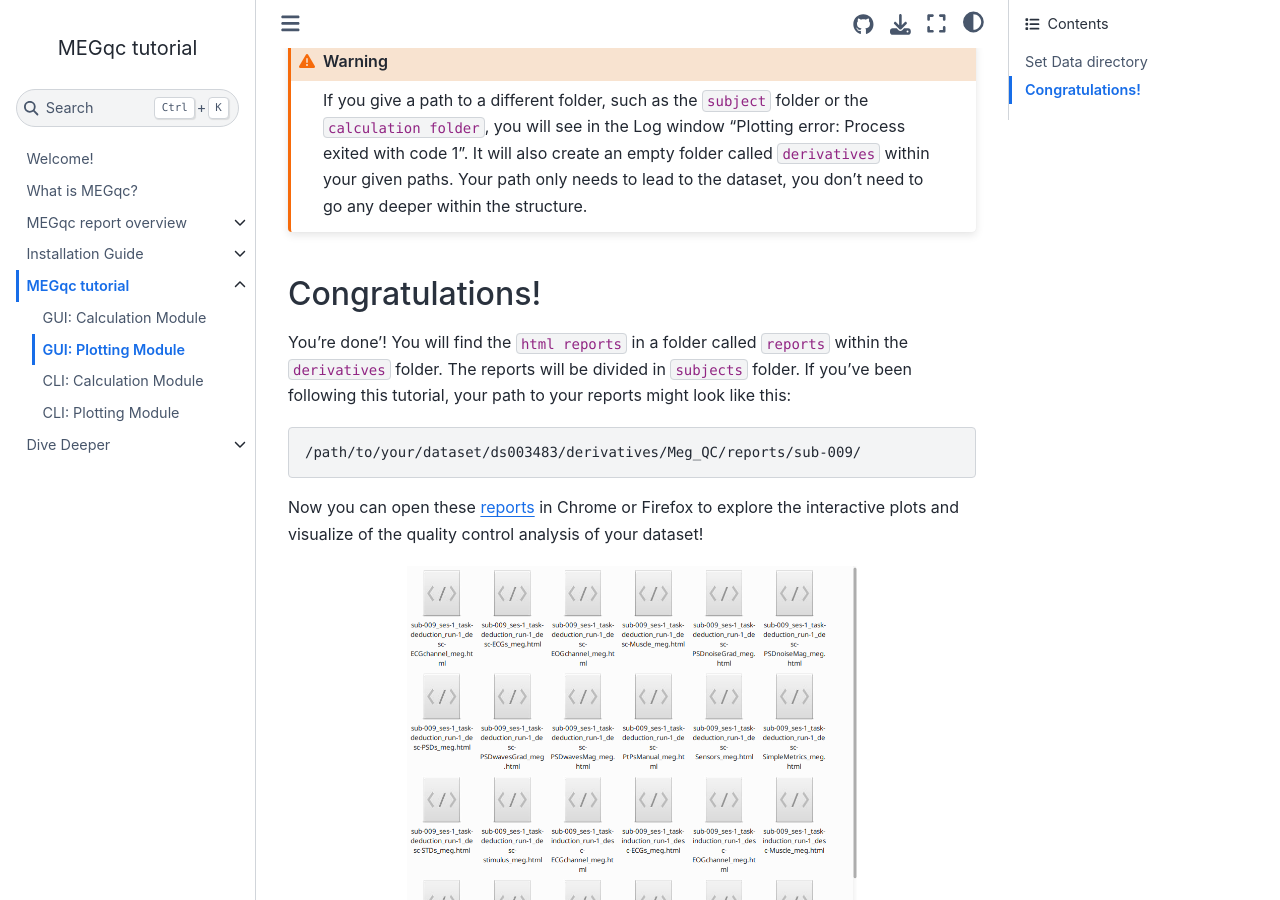
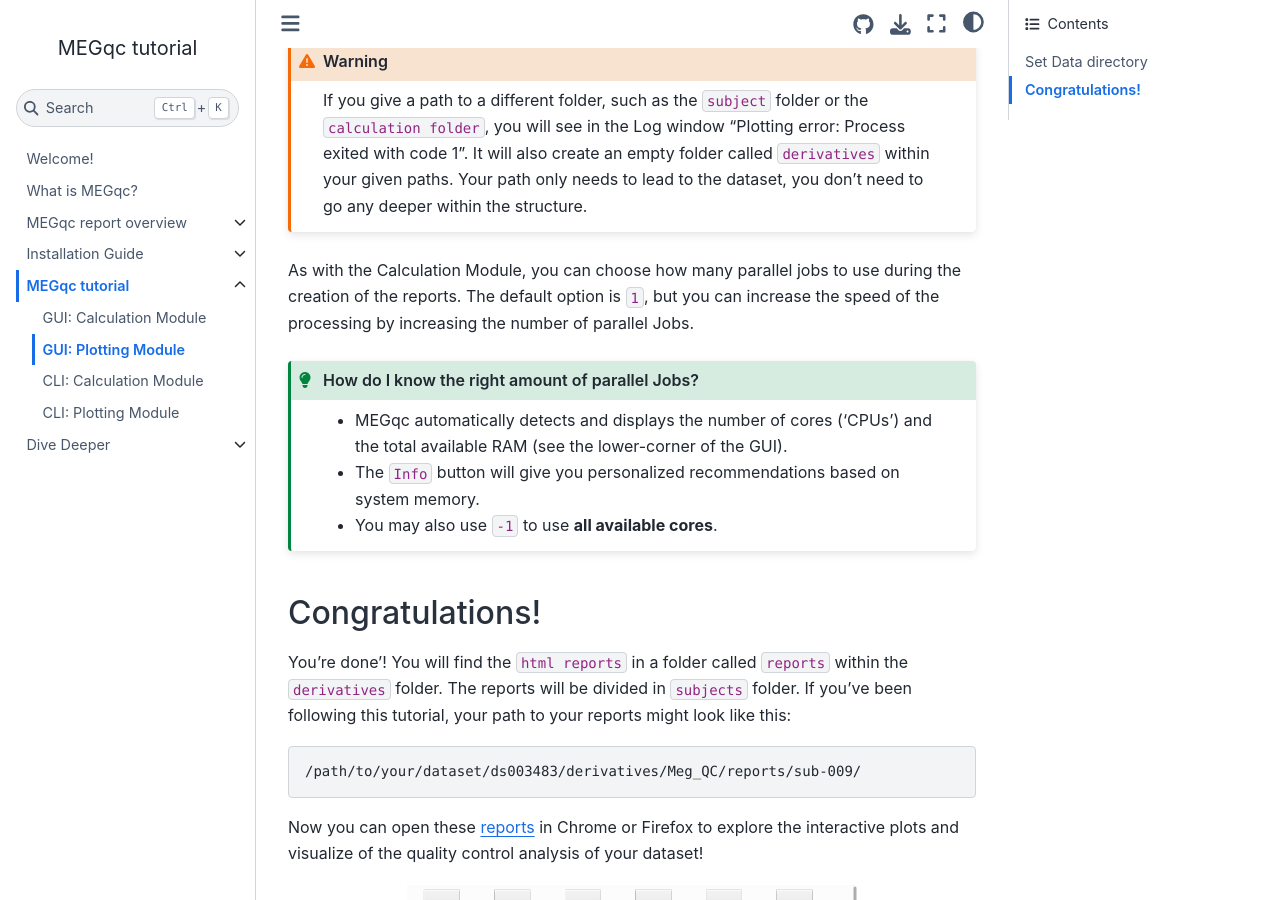
Before and after one commit to ANCPLabOldenburg/megqc_documentation, a Jupyter Book: the page built from tutorial/plot_gui.md, in a window 1280 px wide and 900 px high, scrolled down 585 px. Built offline with Jupyter Book 1.0.4 settings and Sphinx 7.4.7 and the Sphinx Book theme 1.1.4, drawn with Linux system fonts in a browser that asks for light colours.

Commit message:
Update plot_gui.md

````diff
--- a/tutorial/plot_gui.md
+++ b/tutorial/plot_gui.md
@@ -11,6 +11,17 @@
 
 If you give a path to a different folder, such as the `subject` folder or the `calculation folder`, you will see in the Log window
 "Plotting error: Process exited with code 1". It will also create an empty folder called `derivatives` within your given paths. Your path only needs to lead to the dataset, you don't need to go any deeper within the structure.
+
+```
+
+As with the Calculation Module, you can choose how many parallel jobs to use during the creation of the reports. The default option is `1`, but you can increase the speed of the processing by increasing the number of parallel Jobs.
+
+```{admonition} How do I know the right amount of parallel Jobs?
+:class: tip
+
+  * MEGqc automatically detects and displays the number of cores ('CPUs') and the total available RAM (see the lower-corner of the GUI).
+  * The `Info` button will give you personalized recommendations based on system memory.
+  * You may also use `-1` to use **all available cores**.
 
 ```
 
````
